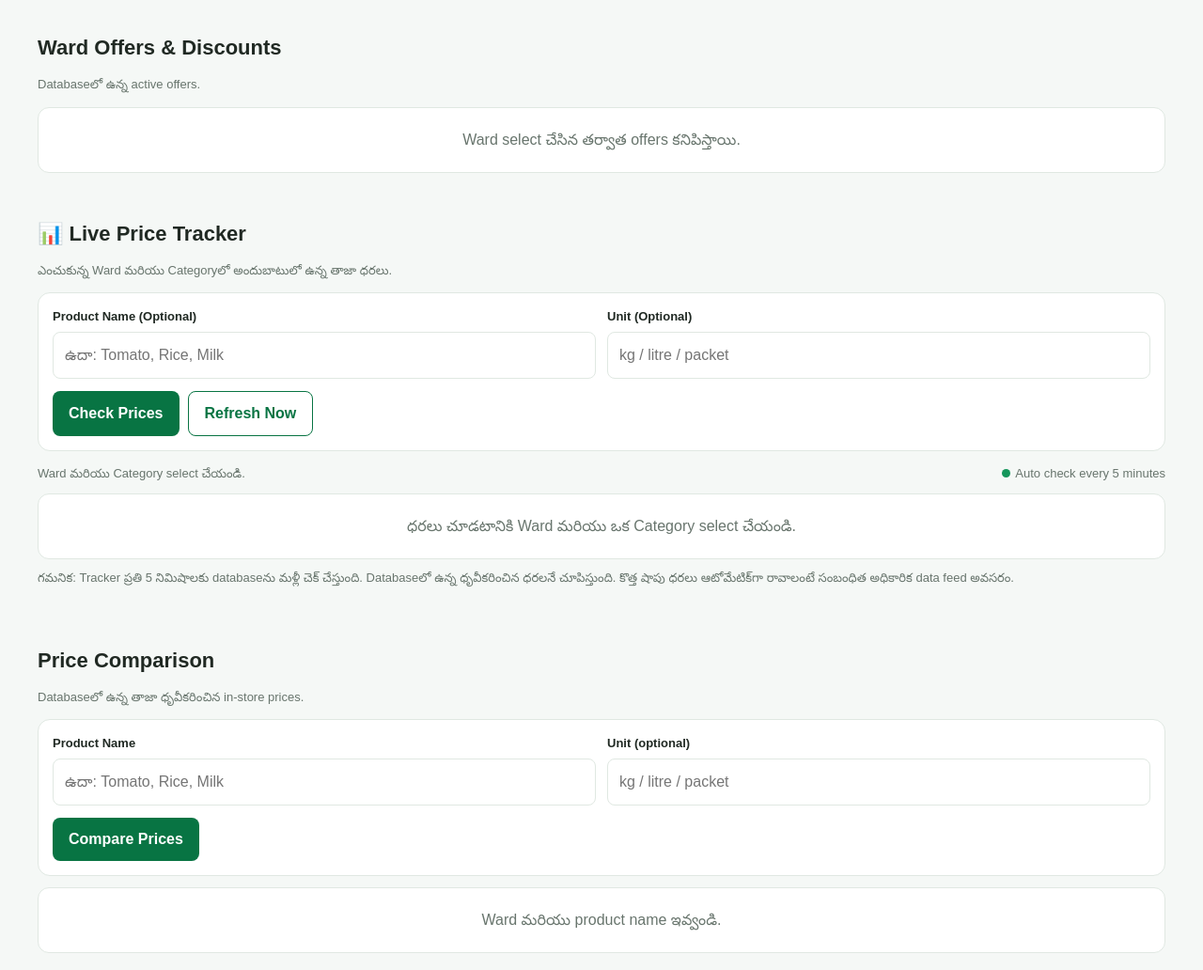
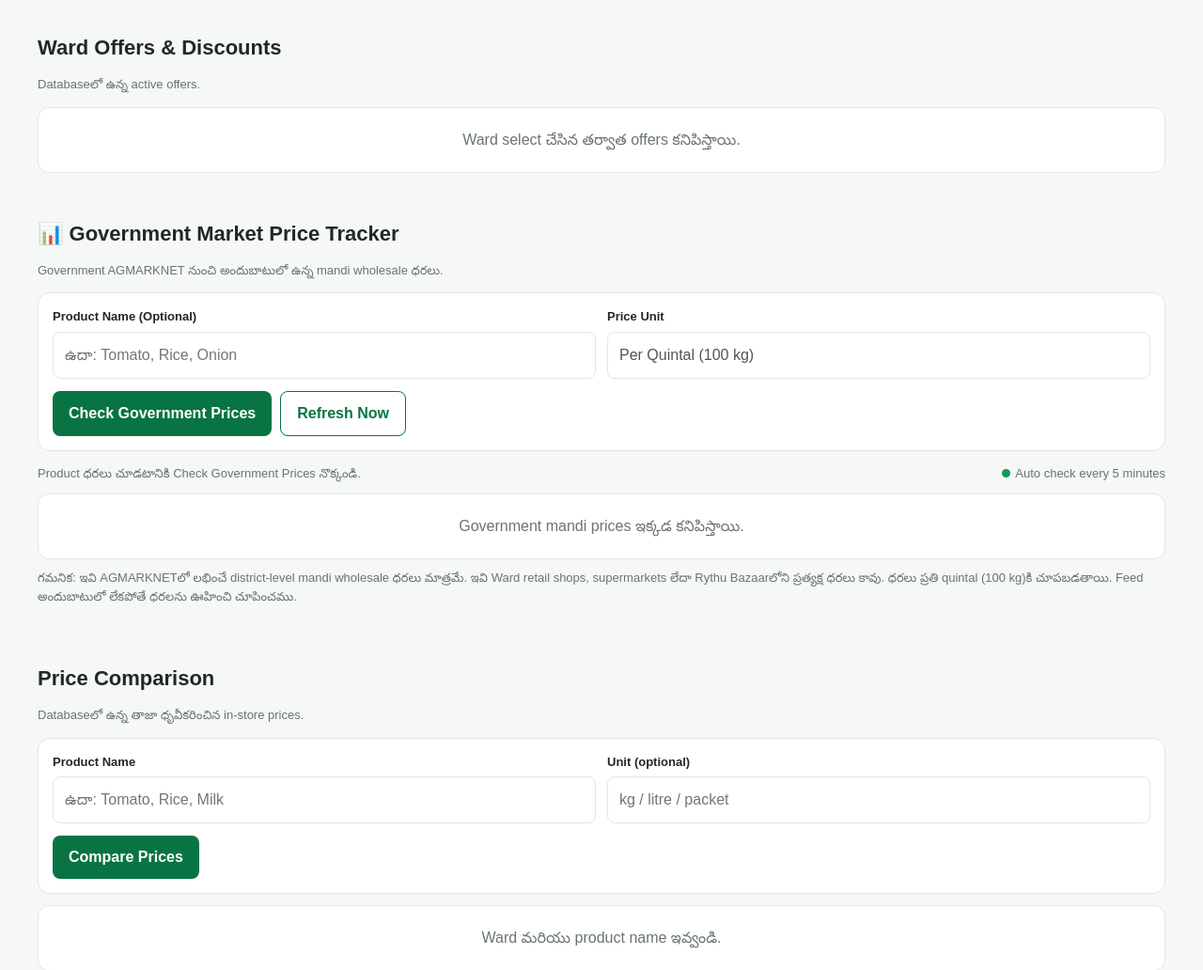
Before and after one commit to revathi096/BezawadaDeals, a Python web app: template templates/index.html in a window 1280 px wide. Shown: the part 981-2013 px from the top of the page at 94% size. Run offline with Jinja, Linux system fonts and the light colour scheme; the template is opened without the code that fills it, so the values that code supplies are empty.

Commit message:
Update index.html,

```diff
--- a/templates/index.html
+++ b/templates/index.html
@@ -297,45 +297,45 @@ footer {
   </div>
 </section>
 
-<!-- LIVE PRICE TRACKER -->
+<!-- GOVERNMENT AGMARKNET PRICE TRACKER -->
 <section class="section" id="liveTracker">
   <div class="heading">
-    <h2>📊 Live Price Tracker</h2>
-    <p>ఎంచుకున్న Ward మరియు Categoryలో అందుబాటులో ఉన్న తాజా ధరలు.</p>
+    <h2>📊 Government Market Price Tracker</h2>
+    <p>Government AGMARKNET నుంచి అందుబాటులో ఉన్న mandi wholesale ధరలు.</p>
   </div>
 
   <div class="panel">
     <div class="filters">
       <div class="field">
         <label for="trackerProduct">Product Name (Optional)</label>
-        <input id="trackerProduct" placeholder="ఉదా: Tomato, Rice, Milk">
+        <input id="trackerProduct" placeholder="ఉదా: Tomato, Rice, Onion">
       </div>
       <div class="field">
-        <label for="trackerUnit">Unit (Optional)</label>
-        <input id="trackerUnit" placeholder="kg / litre / packet">
+        <label>Price Unit</label>
+        <input value="Per Quintal (100 kg)" disabled>
       </div>
     </div>
     <div class="actions">
-      <button class="btn" id="trackerSearch">Check Prices</button>
+      <button class="btn" id="trackerSearch">Check Government Prices</button>
       <button class="btn alt" id="trackerRefresh">Refresh Now</button>
     </div>
   </div>
 
   <div class="tracker-top" style="margin-top:14px">
-    <span id="trackerStatus" class="muted">Ward మరియు Category select చేయండి.</span>
+    <span id="trackerStatus" class="muted">Product ధరలు చూడటానికి Check Government Prices నొక్కండి.</span>
     <span class="muted"><span class="live-dot"></span>Auto check every 5 minutes</span>
   </div>
 
   <div class="tracker-grid" id="trackerResults">
     <div class="empty">
-      ధరలు చూడటానికి Ward మరియు ఒక Category select చేయండి.
+      Government mandi prices ఇక్కడ కనిపిస్తాయి.
     </div>
   </div>
 
   <p class="muted" style="margin-top:10px">
-    గమనిక: Tracker ప్రతి 5 నిమిషాలకు databaseను మళ్లీ చెక్ చేస్తుంది.
-    Databaseలో ఉన్న ధృవీకరించిన ధరలనే చూపిస్తుంది. కొత్త షాపు ధరలు
-    ఆటోమేటిక్‌గా రావాలంటే సంబంధిత అధికారిక data feed అవసరం.
+    గమనిక: ఇవి AGMARKNETలో లభించే district-level mandi wholesale ధరలు మాత్రమే.
+    ఇవి Ward retail shops, supermarkets లేదా Rythu Bazaarలోని ప్రత్యక్ష ధరలు కావు.
+    ధరలు ప్రతి quintal (100 kg)కి చూపబడతాయి. Feed అందుబాటులో లేకపోతే ధరలను ఊహించి చూపించము.
   </p>
 </section>
 
@@ -412,7 +412,7 @@ let ward = "";
 let category = "All";
 let shopRows = [];
 let trackerTimer = null;
-let lastTrackerQuery = "";
+let trackerRequestInProgress = false;
 
 function esc(value) {
   return String(value ?? "").replace(/[&<>"']/g, char => ({
@@ -426,16 +426,23 @@ function esc(value) {
 
 async function getData(url) {
   const response = await fetch(url, {cache:"no-store"});
+
   if (!response.ok) {
     throw new Error("Request failed: " + response.status);
   }
+
   return response.json();
 }
 
 function formatDate(value) {
   if (!value) return "సమయం అందుబాటులో లేదు";
+
   const date = new Date(value);
-  if (Number.isNaN(date.getTime())) return "సమయం అందుబాటులో లేదు";
+
+  if (Number.isNaN(date.getTime())) {
+    return "సమయం అందుబాటులో లేదు";
+  }
+
   return date.toLocaleString("en-IN", {
     dateStyle:"medium",
     timeStyle:"short"
@@ -503,6 +510,7 @@ async function initialize() {
       button.appendChild(emoji);
       button.appendChild(name);
       button.addEventListener("click", () => setCategory(item));
+
       $("categories").appendChild(button);
     });
 
@@ -520,8 +528,10 @@ async function loadShops() {
   if (!ward) {
     $("shops").innerHTML =
       '<div class="empty">ముందుగా Ward select చేయండి.</div>';
+
     $("offers").innerHTML =
       '<div class="empty">Ward select చేయండి.</div>';
+
     return;
   }
 
@@ -646,7 +656,7 @@ async function loadOffers() {
   }
 }
 
-/* LIVE PRICE TRACKER */
+/* GOVERNMENT AGMARKNET PRICE TRACKER */
 
 function trackerMessage(message) {
   $("trackerResults").innerHTML =
@@ -654,77 +664,131 @@ function trackerMessage(message) {
 }
 
 async function loadTracker() {
-  ward = $("ward").value;
-  category = $("category").value || "All";
+  if (trackerRequestInProgress) return;
 
-  if (!ward) {
+  const selectedWard = $("ward").value;
+  const selectedCategory = $("category").value || "All";
+
+  if (!selectedWard) {
     $("trackerStatus").textContent = "Ward select చేయండి.";
-    trackerMessage("ధరలు చూడటానికి ముందుగా Ward select చేయండి.");
+    trackerMessage("ముందుగా Ward select చేయండి.");
     return;
   }
 
-  if (category === "All") {
-    $("trackerStatus").textContent = "ఒక Category select చేయండి.";
-    trackerMessage("Live Price Tracker కోసం Vegetables, Fruits, Groceries వంటి ఒక Category select చేయండి.");
+  const supportedCategories = [
+    "Vegetables",
+    "Fruits",
+    "Groceries",
+    "Rice & Pulses"
+  ];
+
+  if (!supportedCategories.includes(selectedCategory)) {
+    $("trackerStatus").textContent =
+      "ఈ Categoryకి AGMARKNET commodity feed లేదు.";
+
+    trackerMessage(
+      "ఈ Categoryకి ప్రస్తుతం AGMARKNET mandi price feed లేదు. ధరలను ఊహించి చూపించము."
+    );
     return;
   }
 
   const product = $("trackerProduct").value.trim();
-  const unit = $("trackerUnit").value.trim();
 
-  let url =
-    `/api/price-tracker?ward_number=${encodeURIComponent(ward)}&category=${encodeURIComponent(category)}`;
+  let url = "/api/market-prices?district=Krishna&limit=100";
 
   if (product) {
-    url += `&product_name=${encodeURIComponent(product)}`;
+    url += "&product_name=" + encodeURIComponent(product);
   }
 
-  lastTrackerQuery = url;
-  $("trackerStatus").textContent = "ధరలను చెక్ చేస్తోంది...";
+  trackerRequestInProgress = true;
+  $("trackerStatus").textContent =
+    "Government AGMARKNET prices loading...";
 
   try {
     const data = await getData(url);
-    const prices = data.prices || [];
 
-    $("trackerStatus").textContent =
-      `Ward ${ward} · ${category} · Last checked: ${formatDate(new Date())}`;
+    if (!data.success) {
+      $("trackerStatus").textContent = "Government feed unavailable";
 
-    const filtered = unit
-      ? prices.filter(item =>
-          String(item.unit || "").toLowerCase() === unit.toLowerCase()
-        )
-      : prices;
-
-    if (!filtered.length) {
       trackerMessage(
-        "ఈ Ward మరియు Categoryలో ప్రస్తుతం చూపించగల ధృవీకరించిన ధరలు లేవు. కొత్త ధరల Feed అందుబాటులో లేదు."
+        data.error || "Government feed ప్రస్తుతం అందుబాటులో లేదు. API key లేదా feed settings చెక్ చేయండి."
       );
       return;
     }
 
-    $("trackerResults").innerHTML = filtered.map((item,index) => `
+    const prices = data.prices || [];
+
+    $("trackerStatus").textContent =
+      "AGMARKNET · Krishna District · Checked: " +
+      formatDate(data.checked_at);
+
+    if (!prices.length) {
+      trackerMessage(
+        "ఈ District/Productకి ప్రభుత్వ APIలో ధరలు లేవు. వేరే product name ప్రయత్నించండి."
+      );
+      return;
+    }
+
+    $("trackerResults").innerHTML = prices.map((item, index) => `
       <article class="tracker-card">
         <div class="row">
-          <span class="tag">Price ${index + 1}</span>
-          <span class="muted">Ward ${esc(item.ward_number)}</span>
+          <span class="tag">Government Mandi Price ${index + 1}</span>
+          <span class="muted">
+            ${esc(item.arrival_date || "Date unavailable")}
+          </span>
         </div>
-        <h3>${esc(item.product_name)}</h3>
-        <div class="tracker-price">₹${esc(item.price)} <small> / ${esc(item.unit)}</small></div>
-        <p class="detail"><b>Shop:</b> ${esc(item.shop_name)}</p>
-        <p class="detail">📍 ${esc(item.address || "Address not available")}</p>
-        <p class="detail">Updated: ${esc(formatDate(item.updated_at))}</p>
+
+        <h3>${esc(item.commodity || "Commodity")}</h3>
+
+        <div class="tracker-price">
+          ₹${esc(item.modal_price)}
+          <small>/ Quintal</small>
+        </div>
+
+        <p class="detail">
+          Minimum Price: ₹${esc(item.min_price)}
+        </p>
+
+        <p class="detail">
+          Maximum Price: ₹${esc(item.max_price)}
+        </p>
+
+        <p class="detail">
+          Market: ${esc(item.market || "Not available")}
+        </p>
+
+        <p class="detail">
+          District: ${esc(item.district || "Krishna")}
+        </p>
+
+        <p class="detail">
+          Variety: ${esc(item.variety || "Not specified")}
+        </p>
+
+        <p class="detail">
+          Grade: ${esc(item.grade || "Not specified")}
+        </p>
+
         <div class="source-note">
-          Source: Existing shop-confirmed database record.
+          Source: Government of India - AGMARKNET
           <br>
-          Valid until: ${esc(formatDate(item.valid_until))}
+          Price Type: Mandi Wholesale
+          <br>
+          Unit: Per Quintal (100 kg)
+          <br>
+          Selected Ward: ${esc(selectedWard)} (district feed; not ward-level pricing)
         </div>
-        ${item.phone ? `<div class="card-actions"><a class="call" href="tel:${esc(item.phone)}">Call Shop</a></div>` : ""}
       </article>
     `).join("");
 
   } catch (error) {
-    $("trackerStatus").textContent = "Tracker data load కాలేదు.";
-    trackerMessage("Tracker error: " + error.message);
+    $("trackerStatus").textContent = "Feed connection failed.";
+    trackerMessage(
+      "Tracker error: " + error.message
+    );
+
+  } finally {
+    trackerRequestInProgress = false;
   }
 }
 
@@ -734,7 +798,10 @@ function startTrackerAutoRefresh() {
   }
 
   trackerTimer = setInterval(() => {
-    if ($("ward").value && $("category").value !== "All") {
+    if (
+      $("ward").value &&
+      $("category").value !== "All"
+    ) {
       loadTracker();
     }
   }, 5 * 60 * 1000);
@@ -824,12 +891,19 @@ $("reset").addEventListener("click", () => {
 
   $("shops").innerHTML =
     '<div class="empty">Ward select చేయండి.</div>';
+
   $("offers").innerHTML =
     '<div class="empty">Ward select చేసిన తర్వాత offers కనిపిస్తాయి.</div>';
+
   $("priceResults").innerHTML =
     '<div class="empty">Ward మరియు product name ఇవ్వండి.</div>';
-  $("trackerStatus").textContent = "Ward మరియు Category select చేయండి.";
-  trackerMessage("ధరలు చూడటానికి Ward మరియు Category select చేయండి.");
+
+  $("trackerStatus").textContent =
+    "Ward మరియు Category select చేయండి.";
+
+  trackerMessage(
+    "ధరలు చూడటానికి Ward మరియు Category select చేయండి."
+  );
 
   setCategory("All");
 });
```
